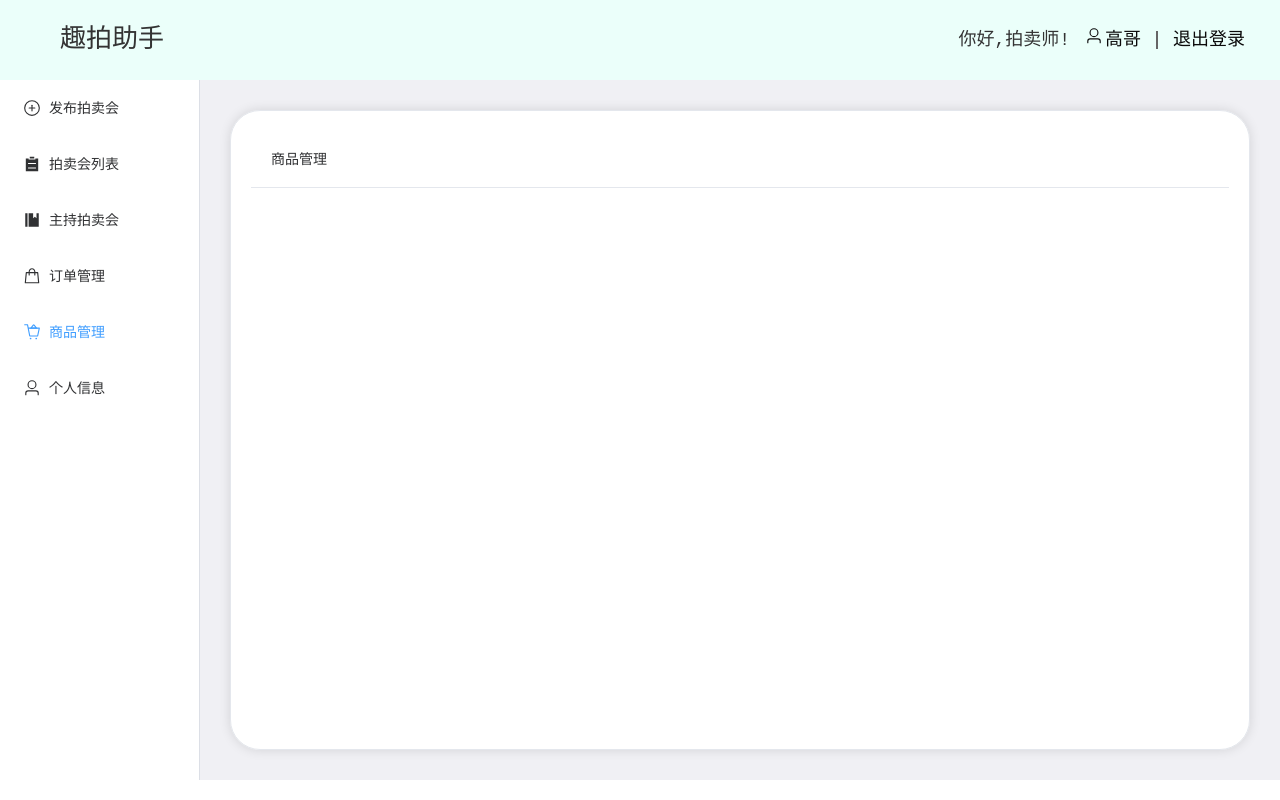
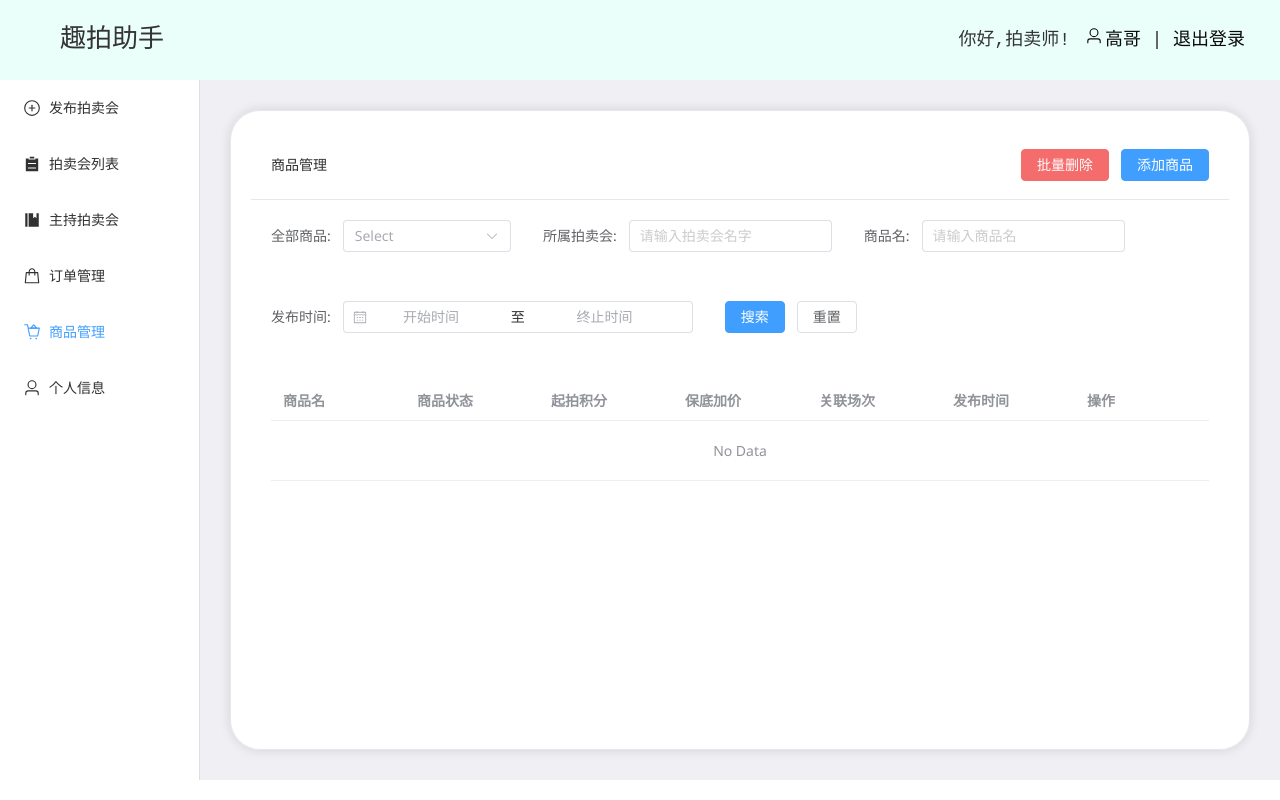
Before and after one commit to 8023time/qupai-manager-vue3, a Vue app: page /management/goods in a window 1280 px wide. Built offline with nearby package versions, Linux system fonts and the light colour scheme.

Commit message:
写了订单,商品管理的页面

```diff
--- a/src/views/Management/GoodsManagement/GoodsManagement.vue
+++ b/src/views/Management/GoodsManagement/GoodsManagement.vue
@@ -1,13 +1,131 @@
 <script setup>
+import { ref } from 'vue'
 
+const loading = ref(false)
+const articledatamessage = ref()
+const articlerootref =ref()
+const value1 =ref()
 </script>
 
 <template>
   <SameCard title="商品管理">
+    <template #extra>
+      <el-button type="danger">批量删除</el-button>
+      <el-button type="primary">添加商品</el-button>
+    </template>
 
-  </SameCard>
+    <el-form inline>
+      <el-form-item label="全部商品:" style="width: 240px;">
+        <el-select v-model="articledatamessage">
+          <el-option label="未上架" value="未上架">未上架</el-option>
+          <el-option label="未拍" value="未拍">未拍</el-option>
+          <el-option label="拍卖中" value="拍卖中">拍卖中</el-option>
+          <el-option label="已拍" value="已拍">已拍</el-option>
+          <el-option label="逾期未拍" value="逾期未拍">逾期未拍</el-option>
+        </el-select>
+      </el-form-item>
+      <el-form-item label="所属拍卖会:">
+        <el-input placeholder="请输入拍卖会名字"></el-input>
+      </el-form-item>
+      <el-form-item label="商品名:">
+        <el-input placeholder="请输入商品名"></el-input>
+      </el-form-item>
+      <el-form-item label="发布时间:">
+
+          <div class="demo-date-picker">
+            <div class="block">
+              <el-date-picker
+                v-model="value1"
+                type="daterange"
+                range-separator="至"
+                start-placeholder="开始时间"
+                end-placeholder="终止时间"
+                size="default"
+              />
+            </div>
+          </div>
+
+      </el-form-item>
+      <el-form-item>
+        <el-button type="primary">搜索</el-button>
+        <el-button>重置</el-button>
+      </el-form-item>
+    </el-form>
+
+    <!-- 在下面的这里就是用来存储相关数据的地方 -->
+    <el-table :data="articledatamessage" style="width: 100%; height: 100%;" v-loading="loading">
+      <!-- 在这里也是用到的是插槽 -->
+      <el-table-column label="商品名">
+        12
+      </el-table-column>
+      <el-table-column label="商品状态">
+        12
+      </el-table-column>
+      <el-table-column label="起拍积分">
+        12
+      </el-table-column>
+      <el-table-column label="保底加价">
+
+      </el-table-column>
+      <el-table-column label="关联场次">
+
+      </el-table-column>
+      <el-table-column label="发布时间">
+
+      </el-table-column>
+      <!-- 在这里的话就用到的就是插槽 -->
+      <el-table-column label="操作">
+        <template #default="{ row }">
+          <el-button type="primary" circle :icon="Edit"></el-button>
+          <el-button type="primary" circle :icon="Edit"></el-button>
+          <el-button type="danger" circle :icon="Delete"></el-button>
+        </template>
+      </el-table-column>
+    </el-table>
+
+    <!-- 下面就是放的是一些表格的数据的切换的东西小组件 -->
+    <el-pagination
+      v-model:current-page="articlerootref"
+      v-model:page-size="articlerootref"
+      :page-sizes="[5, 7, 9, 11]"
+      :background="true"
+      layout=" jumper, sizes, prev, pager, next, total"
+      :total="tatalarticleinformation"
+      @size-change="onSizeChange"
+      @current-change="onCurrentChange"
+      style="justify-content: flex-end"
+    />
+
+</SameCard>
 </template>
 
-<style>
+<style scoped>
+.demo-date-picker {
+  display: flex;
+  width: 100%;
+  padding: 0;
+  flex-wrap: wrap;
+}
 
+.el-form-item {
+  align-items: center;
+}
+
+.demo-date-picker .block {
+  padding: 30px 0;
+  text-align: center;
+  border-right: solid 1px var(--el-border-color);
+  flex: 1;
+}
+
+.demo-date-picker .block:last-child {
+  border-right: none;
+}
+
+.demo-date-picker .demonstration {
+  display: block;
+  color: var(--el-text-color-secondary);
+  font-size: 14px;
+  margin-bottom: 20px;
+}
 </style>
--- a/src/views/Management/OrderManagement/OrderManagement.vue
+++ b/src/views/Management/OrderManagement/OrderManagement.vue
@@ -1,13 +1,127 @@
 <script setup>
+import { ref } from 'vue'
 
+const loading = ref(false)
+const articledatamessage = ref()
+const articlerootref =ref()
+const value1 =ref()
 </script>
 
 <template>
   <SameCard title="订单管理">
+    <el-form inline>
+      <el-form-item label="订单分类:" style="width: 240px;">
+        <el-select v-model="articledatamessage">
+          <el-option label="全部订单" value="全部订单">全部订单</el-option>
+          <el-option label="待派发" value="待派发">待派发</el-option>
+          <el-option label="已发货" value="已发货">已发货</el-option>
+          <el-option label="完成" value="完成">完成</el-option>
+        </el-select>
+      </el-form-item>
+      <el-form-item label="订单号:">
+        <el-input placeholder="请填写订单号"></el-input>
+      </el-form-item>
+      <el-form-item label="商品名:">
+        <el-input placeholder="请输写商品名"></el-input>
+      </el-form-item>
+      <el-form-item label="下单时间:">
+
+          <div class="demo-date-picker">
+            <div class="block">
+              <el-date-picker
+                v-model="value1"
+                type="daterange"
+                range-separator="至"
+                start-placeholder="开始时间"
+                end-placeholder="终止时间"
+                size="default"
+              />
+            </div>
+          </div>
+
+      </el-form-item>
+      <el-form-item>
+        <el-button type="primary">搜索</el-button>
+        <el-button>重置</el-button>
+      </el-form-item>
+    </el-form>
+
+    <!-- 在下面的这里就是用来存储相关数据的地方 -->
+    <el-table :data="articledatamessage" style="width: 100%; height: 100%;" v-loading="loading">
+      <!-- 在这里也是用到的是插槽 -->
+      <el-table-column label="订单号">
+        12
+      </el-table-column>
+      <el-table-column label="订单状态">
+        12
+      </el-table-column>
+      <el-table-column label="用户名">
+        12
+      </el-table-column>
+      <el-table-column label="手机号">
+
+      </el-table-column>
+      <el-table-column label="下单时间">
+
+      </el-table-column>
+      <el-table-column label="实收积分">
+
+      </el-table-column>
+      <!-- 在这里的话就用到的就是插槽 -->
+      <el-table-column label="操作">
+        <template #default="{ row }">
+          <el-button type="primary" circle :icon="Edit"></el-button>
+          <el-button type="primary" circle :icon="Edit"></el-button>
+          <el-button type="danger" circle :icon="Delete"></el-button>
+        </template>
+      </el-table-column>
+    </el-table>
+
+    <!-- 下面就是放的是一些表格的数据的切换的东西小组件 -->
+    <el-pagination
+      v-model:current-page="articlerootref"
+      v-model:page-size="articlerootref"
+      :page-sizes="[5, 7, 9, 11]"
+      :background="true"
+      layout=" jumper, sizes, prev, pager, next, total"
+      :total="tatalarticleinformation"
+      @size-change="onSizeChange"
+      @current-change="onCurrentChange"
+      style="justify-content: flex-end"
+    />
 
 </SameCard>
 </template>
 
-<style>
+<style scoped>
+.demo-date-picker {
+  display: flex;
+  width: 100%;
+  padding: 0;
+  flex-wrap: wrap;
+}
 
+
+.el-form-item {
+  align-items: center;
+}
+
+
+.demo-date-picker .block {
+  padding: 30px 0;
+  text-align: center;
+  border-right: solid 1px var(--el-border-color);
+  flex: 1;
+}
+
+.demo-date-picker .block:last-child {
+  border-right: none;
+}
+
+.demo-date-picker .demonstration {
+  display: block;
+  color: var(--el-text-color-secondary);
+  font-size: 14px;
+  margin-bottom: 20px;
+}
 </style>
```
